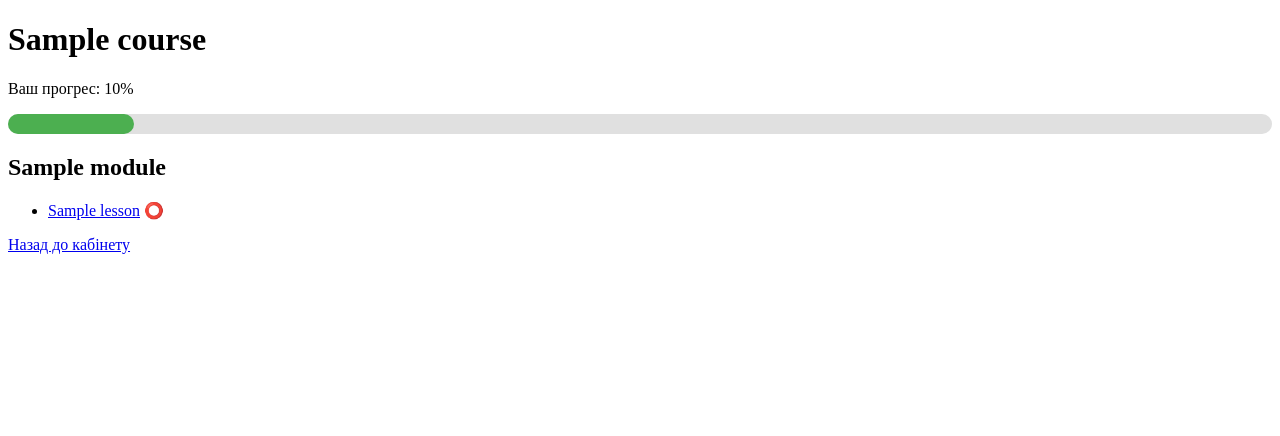
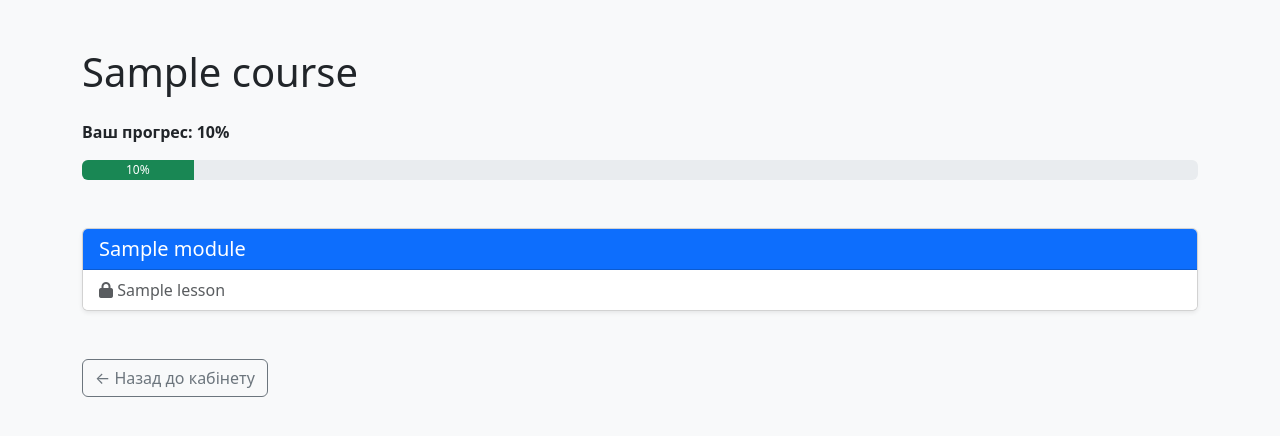
Before and after one commit to KautTanya/Test_project, a Django app: template courses/templates/courses/course_detail.html in a window 1280 px wide. Shown: the top 436 px of the page. Run offline with Django 3.2, Linux system fonts and the light colour scheme; the template is opened without the code that fills it: most values are stand-ins (such as "Sample title", 1, 10 or a date in 2020).

Commit message:
Add function

```diff
--- a/courses/templates/courses/course_detail.html
+++ b/courses/templates/courses/course_detail.html
@@ -1,34 +1,60 @@
-{% load get_item %}
-
 <!DOCTYPE html>
 <html lang="uk">
 <head>
   <meta charset="UTF-8">
   <title>{{ course.title }}</title>
+  <link href="https://cdn.jsdelivr.net/npm/bootstrap@5.3.0/dist/css/bootstrap.min.css" rel="stylesheet">
+  <link rel="stylesheet" href="https://cdnjs.cloudflare.com/ajax/libs/font-awesome/6.4.0/css/all.min.css">
+  <style>
+    .locked {
+      color: gray;
+      cursor: not-allowed;
+      text-decoration: none;
+    }
+  </style>
 </head>
-<body>
-    <h1>{{ course.title }}</h1>
-    <p>Ваш прогрес: {{ progress }}%</p>
-    <div style="width: 100%; background-color: #e0e0e0; height: 20px; border-radius: 10px;">
-        <div style="width: {{ progress }}%; background-color: #4CAF50; height: 100%; border-radius: 10px;"></div>
+<body class="bg-light">
+
+<div class="container mt-5">
+
+  <h1 class="mb-4">{{ course.title }}</h1>
+
+  <p><strong>Ваш прогрес: {{ progress }}%</strong></p>
+  <div class="progress mb-5" style="height: 20px;">
+    <div class="progress-bar bg-success" role="progressbar" style="width: {{ progress }}%;" aria-valuenow="{{ progress }}" aria-valuemin="0" aria-valuemax="100">
+      {{ progress }}%
+    </div>
   </div>
 
   {% for module in course.modules.all %}
-        <h2>{{ module.title }}</h2>
-        <ul>
+    <div class="card mb-4 shadow-sm">
+      <div class="card-header bg-primary text-white">
+        <h5 class="mb-0">{{ module.title }}</h5>
+      </div>
+      <ul class="list-group list-group-flush">
         {% for lesson in module.lessons.all %}
-                <li>
+          <li class="list-group-item d-flex justify-content-between align-items-center">
+            {% if lesson.id in available_lessons_ids %}
               <a href="{% url 'lesson_detail' lesson.id %}">{{ lesson.title }}</a>
-                    {% if completed_lessons_ids|get_item:lesson.id %}
-                    ✅
+              {% if lesson.id in completed_lessons_ids %}
+                <span class="text-success"><i class="fa fa-check-circle"></i></span>
               {% else %}
-                    ⭕
+                <span class="text-danger"><i class="fa fa-circle"></i></span>
+              {% endif %}
+            {% else %}
+              <span class="text-muted">
+                <i class="fa fa-lock" title="Урок буде доступний після завершення попереднього"></i> {{ lesson.title }}
+              </span>
             {% endif %}
           </li>
         {% endfor %}
       </ul>
+    </div>
   {% endfor %}
 
-    <p><a href="{% url 'cabinet' %}">Назад до кабінету</a></p>
+  <a href="{% url 'cabinet' %}" class="btn btn-outline-secondary mt-4">← Назад до кабінету</a>
+
+</div>
+
 </body>
 </html>
```
Also changed, not shown: courses/templates/courses/lesson_detail.html (+26 -8 lines), courses/views.py (+7 -4 lines), courses/templatetags/__init__.py (added), db.sqlite3. Lines whose indentation alone changed are shown as unchanged.
